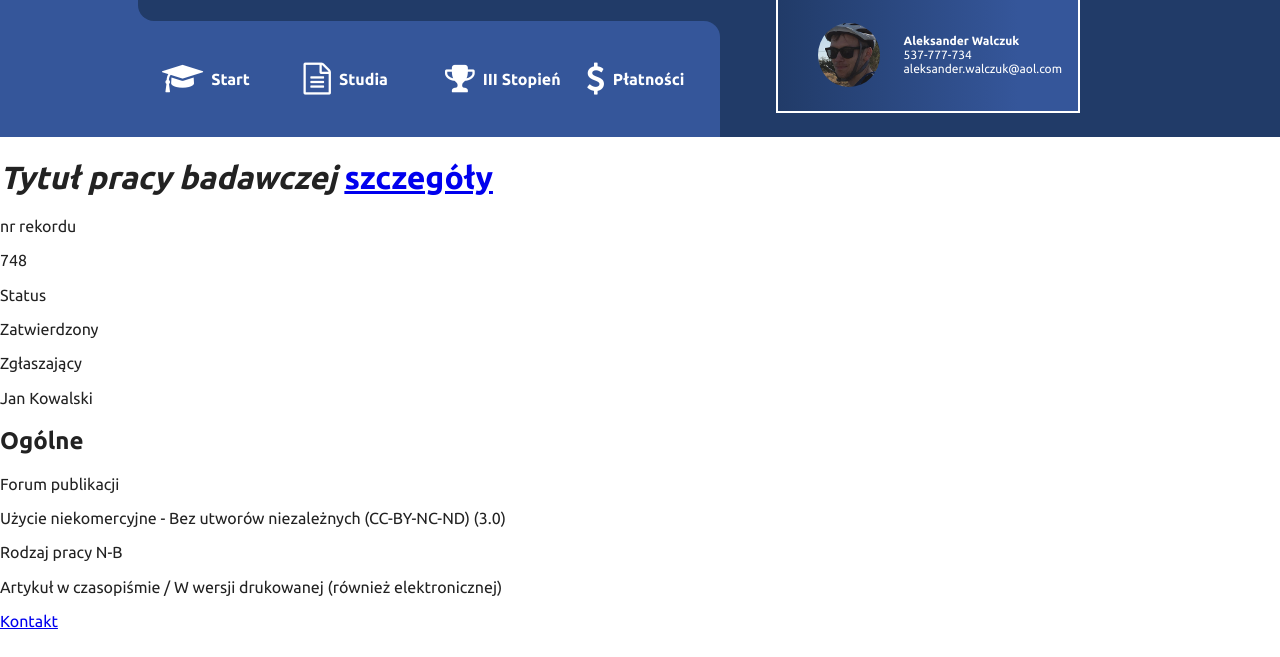
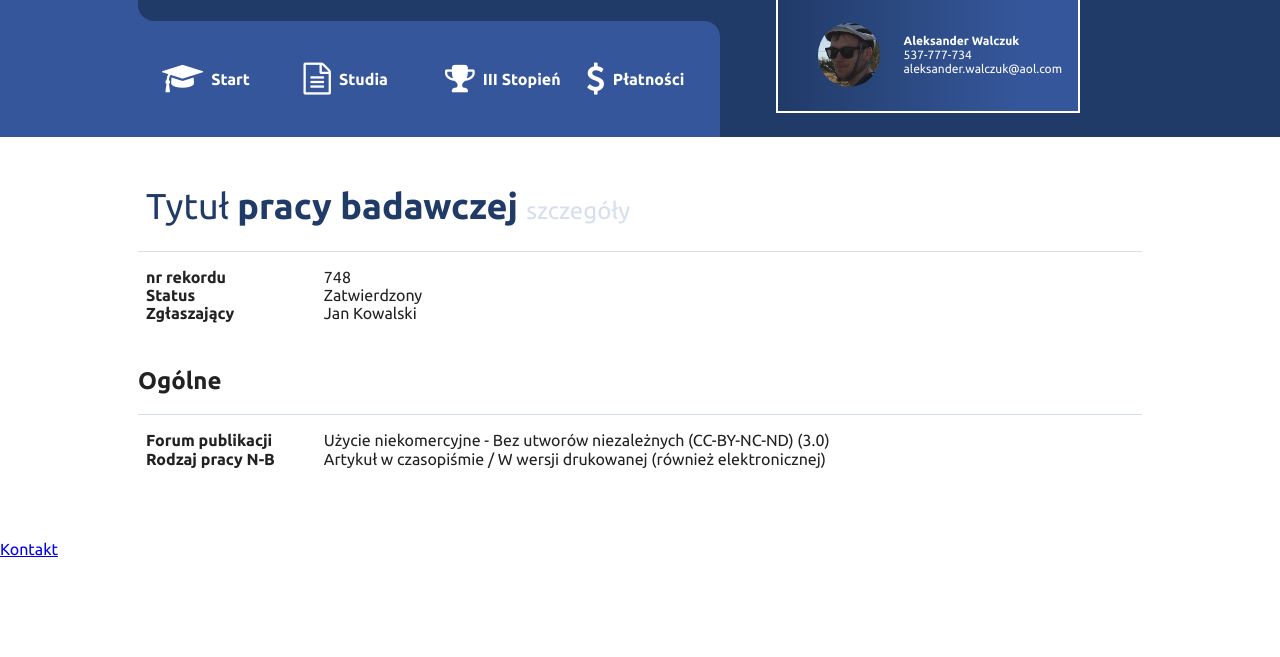
Before and after one commit to Rednaxela700/cui, a website built with Parcel: page index.html in a window 1280 px wide. Shown: the part 143-800 px from the top of the page. Built offline with nearby package versions, Linux system fonts and the light colour scheme.

Commit message:
added styles for research section

```diff
--- a/css/index.scss
+++ b/css/index.scss
@@ -1,2 +1,3 @@
 @import "./base/base";
 @import "./header";
+@import "./research";
--- /dev/null
+++ b/css/research.scss
@@ -0,0 +1,47 @@
+.research {
+  @include rwd(desktop) {
+    max-width: 1004px;
+    margin: 48px auto;
+  }
+
+  &__header {
+    border-bottom: 1px solid $color-accent;
+  }
+
+  &__title {
+    padding: 0 8px;
+    font-weight: normal;
+    font-size: 36px;
+    color: $color-primary;
+
+    & > cite {
+      font-style: normal;
+    }
+  }
+
+  &__link {
+    font-size: 24px;
+    color: $color-accent;
+    text-decoration: none;
+
+    &:hover {
+      text-decoration: underline;
+    }
+  }
+
+  &__info {
+    &__wrapper {
+      padding: 16px 8px 24px;
+    }
+    &__container {
+      @include flex();
+      & p {
+        margin: 0;
+      }
+    }
+    &__label {
+      font-weight: bold;
+      flex-basis: 18%;
+    }
+  }
+}
```
